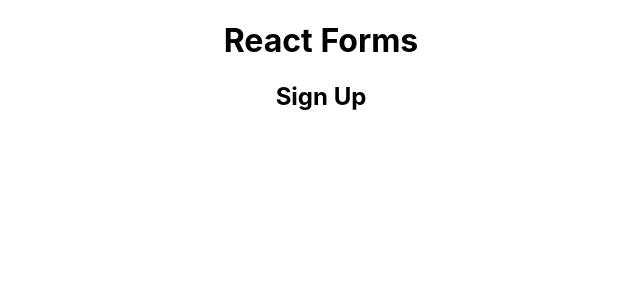
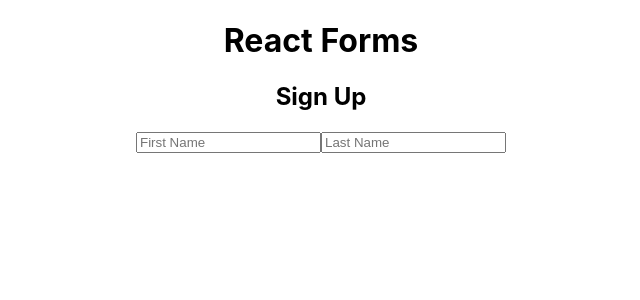
Before and after one commit to MishaelRatemo/Reat-Forms, a React (Create React App) app: page / in a window 1280 px wide. Shown: the top 300 px of the page, without its empty margins (319-959 px from the left). Built offline with nearby package versions, Linux system fonts and the light colour scheme; the HTML template or start-up script is replaced by a standard one.

Commit message:
Added fields and state foreach field.-- not recommended esp when one has many fields

```diff
--- a/src/Form.js
+++ b/src/Form.js
@@ -1,9 +1,31 @@
-import React from 'react'
+import React, { useState } from 'react'
 
 function MyForm() {
+    const [firstName, setFirstName] = useState('')
+    const [lastName, setLastName] = useState('')
+
+    // console.log(firstName,lastName)
+
+    function handleFNChange(event){
+        setFirstName(event.target.value)
+    }
+    function handleLNChange(event){
+        setLastName(event.target.value)
+    }
   return (
     <form>
         <h2>Sign Up</h2>
+        <input
+            type="text"
+            placeholder='First Name'
+            onChange={handleFNChange}
+        />
+        <input
+            type="text"
+            placeholder='Last Name'
+            onChange={handleLNChange}
+        />
+
     </form>
   )
 }
```
